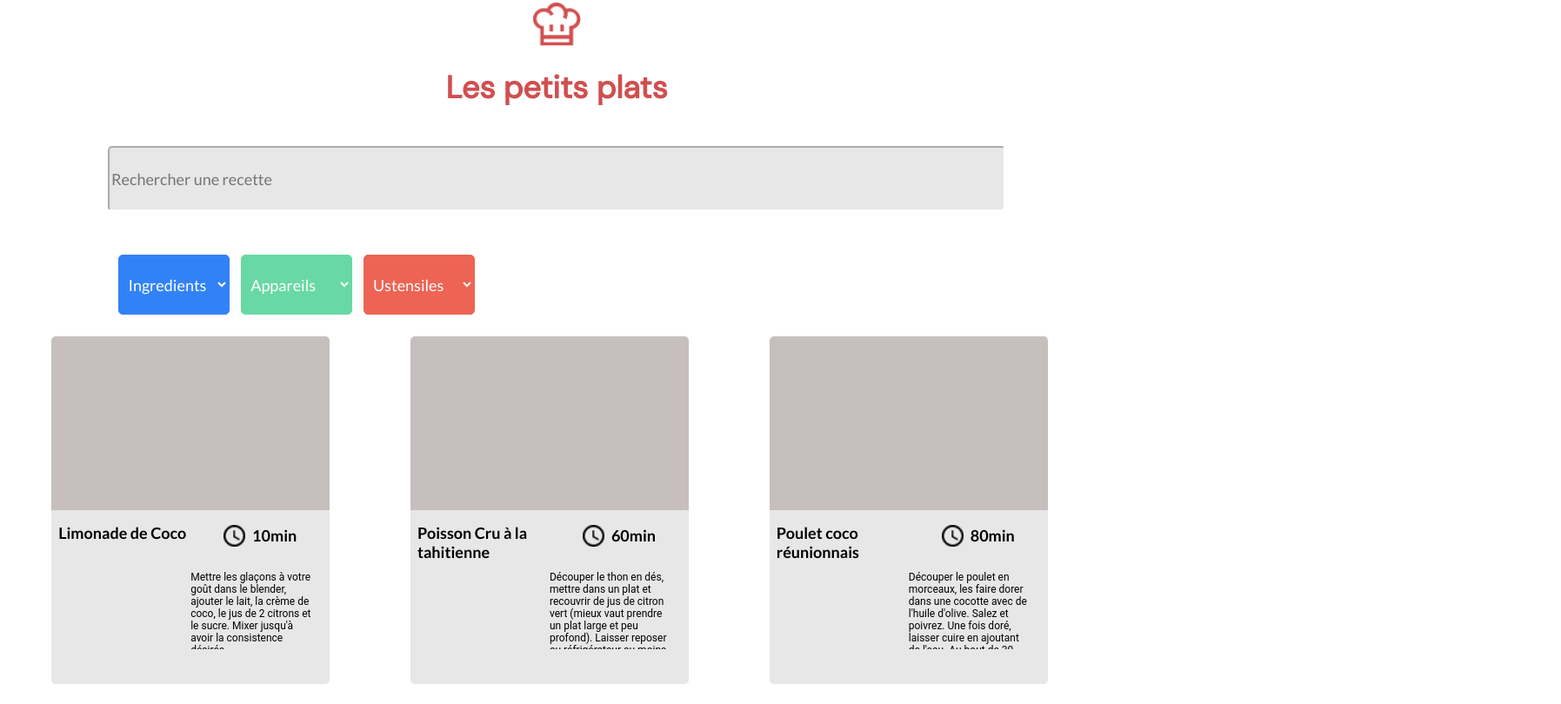
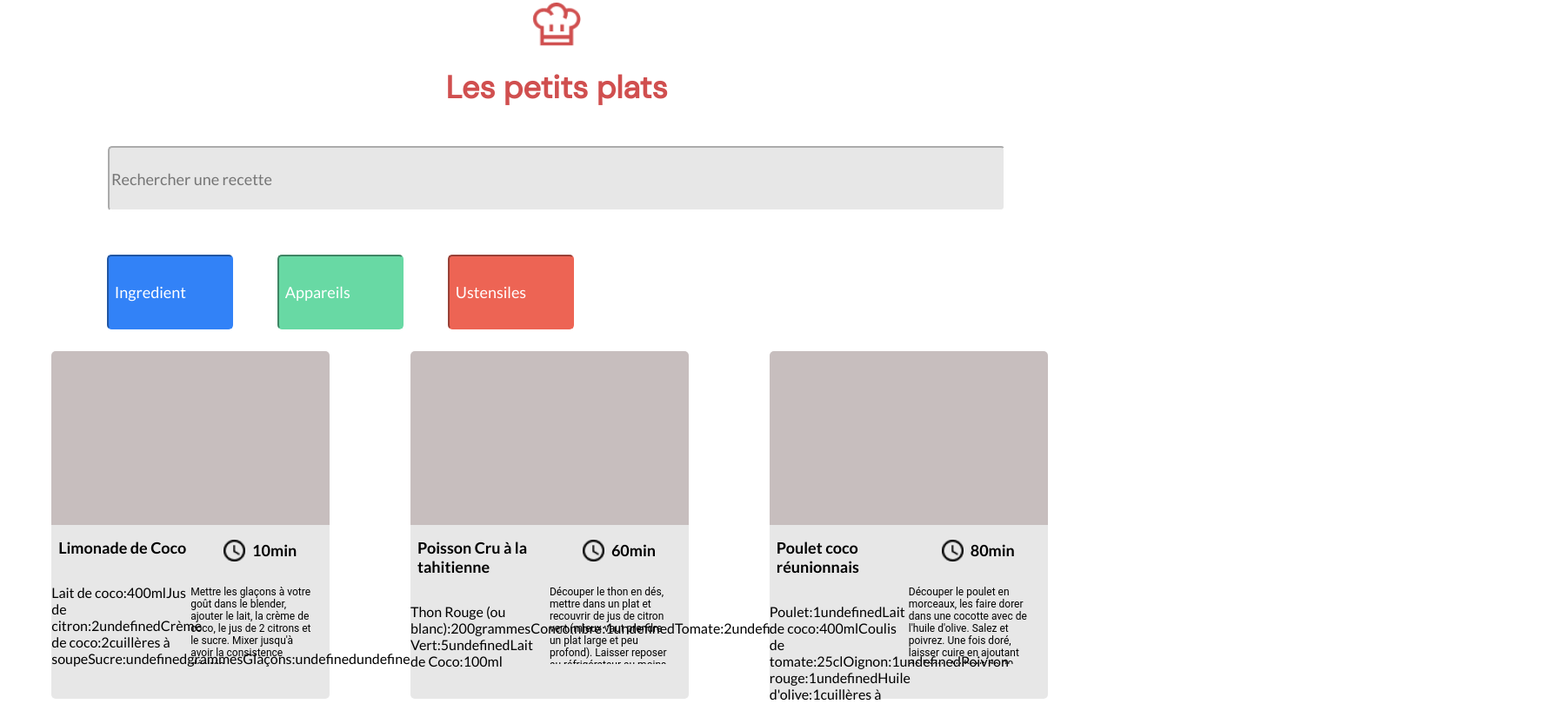
Before and after one commit to JioPonda/CHAPITRE-7, a plain HTML site: page index.html in a window 1280 px wide. Shown: the part 39-849 px from the top of the page at 87% size, 1795 px wide, since content can reach past the window. Drawn offline with Linux system fonts and the light colour scheme.

Commit message:
Création du systeme de recherche V1

```diff
--- a/CSS/style.css
+++ b/CSS/style.css
@@ -48,14 +48,14 @@ header input {
 .search-zone {
     display: flex;
     flex-direction: row;
-    margin: 50px 0 0 9vw;
+    margin: 50px 0 0 4vw;
 }
 
 .select-buttons {
-    margin: 0 0 0 1vw;
+    margin: 0 0 0 5vw;
 }
 
-.ingredient {
+#ingredient {
     /* aspect */
     height: 69px;
     width: clamp(5vw ,10vw,15vw) ;
@@ -63,12 +63,17 @@ header input {
     border-radius: 5px;
     border-color: #3282F7;
     /* texte */
+    color: #FFF;
     font-size: 1.125em;
     padding: 5%;
+    outline: 0;
+}
+
+#ingredient::placeholder {
     color: #FFF;
 }
 
-.appareils {
+#appareils {
     /* aspect */
     height: 69px;
     width: 10vw;
@@ -79,9 +84,14 @@ header input {
     font-size: 1.125em;
     padding: 5%;
     color: #FFF;
+    outline: 0;
 }
 
-.ustensiles {
+#appareils::placeholder {
+    color: #FFF;
+}
+
+#ustensiles {
     /* aspect */
     height: 69px;
     width: 10vw;
@@ -92,8 +102,12 @@ header input {
     font-size: 1.125em;
     padding: 5%;
     color: #FFF;
+    outline: 0;
 }
 
+#ustensiles::placeholder {
+    color: #FFF;
+}
 /* CARD ZONE */
 
 .container {
--- a/JS/SearchSystemV1.js
+++ b/JS/SearchSystemV1.js
@@ -0,0 +1,65 @@
+/*****************************************************  BASES  ********************************************************************/
+
+/** ---------- FETCH DATA pour récupérer les infos des photographes du fichier JSON ---------- */
+async function getRecipes() {
+    await fetch("JS/recipes.json")
+      .then((res) => res.json())
+      .then((data) => (recipes = data.recipes));
+    return {recipes: [...recipes],};
+  }
+
+/*********************************************  ALGORYTHME DE RECHERCHE  *********************************************************/
+
+function Search (data) {
+    /** Données du JSON*/
+    const {ingredients,appliance,ustensils}= data;
+
+    /** Element du DOM*/
+    const searchIgredient = document.getElementById('ingredient');
+    const searchAppareils = document.getElementById('appareils');
+    const searchUstensiles = document.getElementById('ustensiles');
+
+    /** Recherche des Ingrédients*/
+    function ingredientSearch () {
+        searchIngredient.addEventListener('keyup', function() { /** On écoute la barre de recherche lors de la saisie du texte */
+            const inputIngredient = searchIgredient.value; /** on récupére la valeur saisie*/
+            console.log(inputIngredient); /** on récupére la valeur dans la console */
+
+            const resultIngredient = data.filter(item => item.ingredients.includes(inputIngredient)); /** on filtre les ingrédients et pour chaque ingrédients incluant
+            la valeur de inputIngredient */
+
+            /** on renvoie dans la console les valeurs de notre JSON correspondante */
+            console.log(resultIngredient);
+        })
+    }
+
+    function appareilsSearch () {
+        searchAppareils.addEventListener('keyup', function() { /** On écoute la barre de recherche lors de la saisie du texte */
+            const inputAppareils = searchAppareils.value; /** on récupére la valeur saisie*/
+            console.log(inputAppareils); /** on récupére la valeur dans la console */
+
+            const resultAppareils = data.filter(item => item.appliance.includes(inputAppareils)); /** on filtre les appareils et pour chaque Appareils incluant
+            la valeur de inputAppareils */
+
+            /** on renvoie dans la console les valeurs de notre JSON correspondante */
+            console.log(resultAppareils);
+        })
+    }
+
+    function ustensilsSearch () {
+        searchUstensiles.addEventListener('keyup', function() { /** On écoute la barre de recherche lors de la saisie du texte */
+            const inputUstensiles = searchUstensiles.value; /** on récupére la valeur saisie*/
+            console.log(inputUstensiles); /** on récupére la valeur dans la console */
+
+            const resultUstensiles = data.filter(item => item.ustensils.includes(inputUstensiles)); /** on filtre les Ustensiles et pour chaque Ustensiles incluant
+            la valeur de inputUstensiles */
+
+            /** on renvoie dans la console les valeurs de notre JSON correspondante */
+            console.log(resultUstensiles);
+        })
+    }
+
+    return {ingredients,appliance , ustensils , ingredientSearch , appareilsSearch, ustensilsSearch}
+}
+
+Search();
--- a/JS/page_element.js
+++ b/JS/page_element.js
@@ -14,7 +14,7 @@ async function getRecipes() {
 function recipesFactory(data) {
   const {id,name,servings,ingredients,time,description, appliance , ustensils }= data;
 
-  console.log(data);
+  // console.log(data);
   const clock = "assets/clock.png";
 
   function getRecipesCardDOM() {
@@ -41,11 +41,20 @@ function recipesFactory(data) {
     const cardTime = document.createElement("p");
     cardTime.setAttribute("class", "card-time");
     cardTime.textContent = time + "min";
-    let cardIngredient = ingredients.forEach(ingredients => {
-      const ingredientArray = document.createElement("p");
-      ingredientArray.setAttribute("class" , "card-ingredient");
-      ingredientArray.textContent = ingredients;
-    });
+    const cardIngredient = document.createElement("p");
+    if ( ingredients.unit === 'undefined') {
+      for ( let i = 0 ; i < ingredients.length ; i++) {
+      cardIngredient.setAttribute("class" , "card-ingredient");
+      cardIngredient.textContent = cardIngredient.textContent + ingredients[i].ingredient + ":" + ingredients[i].quantity;
+      // console.log(ingredients);
+      };
+    } else {
+      for ( let i = 0 ; i < ingredients.length ; i++) {
+      cardIngredient.setAttribute("class" , "card-ingredient");
+      cardIngredient.textContent = cardIngredient.textContent + ingredients[i].ingredient + ":" + ingredients[i].quantity + ingredients[i].unit ;
+      // console.log(ingredients);
+      };
+    };
     const cardDescription = document.createElement("p");
     cardDescription.setAttribute("class" , "card-description");
     cardDescription.textContent = description;
@@ -54,7 +63,7 @@ function recipesFactory(data) {
     divCard.appendChild(divCardInfos);
     divCardInfos.appendChild(divRecipes);
     divRecipes.appendChild(cardTitle);
-    // divRecipes.appendChild(cardIngredient);
+    divRecipes.appendChild(cardIngredient);
     divCardInfos.appendChild(divDescription);
     divTime.appendChild(cardClock);
     divTime.appendChild(cardTime);
--- a/index.html
+++ b/index.html
@@ -5,6 +5,7 @@
     <meta http-equiv="X-UA-Compatible" content="IE=edge">
     <meta name="viewport" content="width=device-width, initial-scale=1.0">
     <link rel="icon" type="image/png" sizes="16x16" href="assets/Favicon.png">
+    <link rel="stylesheet" href="CSS/style.css">
     <link rel="preconnect" href="https://fonts.googleapis.com">
     <link rel="preconnect" href="https://fonts.gstatic.com" crossorigin>
     <link href="https://fonts.googleapis.com/css2?family=DM+Sans&display=swap" rel="stylesheet">
@@ -16,7 +17,7 @@
     <link rel="preconnect" href="https://fonts.googleapis.com">
     <link rel="preconnect" href="https://fonts.gstatic.com" crossorigin>
     <link href="https://fonts.googleapis.com/css2?family=DM+Sans&family=Lato:wght@400;700&display=swap" rel="stylesheet">
-    <link rel="stylesheet" href="CSS/style.css">
+    <link rel="stylesheet" href="https://cdnjs.cloudflare.com/ajax/libs/font-awesome/6.2.0/css/all.min.css">
     <title>Les petits plats</title>
 </head>
 <body>
@@ -31,19 +32,19 @@
         <nav>
             <div class="search-zone">
                 <div class="select-buttons">
-                    <select class="ingredient" name="ingredients" id="ingredient">
-                        <option value="ingredients">Ingredients</option>
-                    </select>
+                    <input id="ingredient" type="text" name="ingredients" placeholder="Ingredient">
+                    <FontAwesomeIcon icon="fa-solid fa-chevron-up" class="chevron-ingredient"/>
+                    <div id="suggestions-ingredient"></div>
                 </div>
                 <div class="select-buttons">
-                    <select class="appareils" name="appareils" id="appareils">
-                        <option value="appareils">Appareils</option>
-                    </select>
+                    <input id="appareils" type="text" name="appareils" placeholder="Appareils">
+                    <FontAwesomeIcon icon="fa-solid fa-chevron-up" class="chevron-appareils"/>
+                    <div id="suggestions-appareils"></div>
                 </div>
                 <div class="select-buttons">
-                    <select class="ustensiles" name="ustensiles" id="ustensiles">
-                        <option value="ustensiles">Ustensiles</option>
-                    </select>
+                    <input id="ustensiles" type="text" name="ustensiles" placeholder="Ustensiles">
+                    <FontAwesomeIcon icon="fa-solid fa-chevron-up" class="chevron-ustensiles"/>
+                    <div id="suggestions-ustensiles"></div>
                 </div>
             </div>
         </nav>
@@ -53,5 +54,6 @@
         </section>
     </main>
     <script src="JS/page_element.js"></script>
+    <script src="JS/SearchSystemV1.js"></script>
 </body>
 </html>
```
